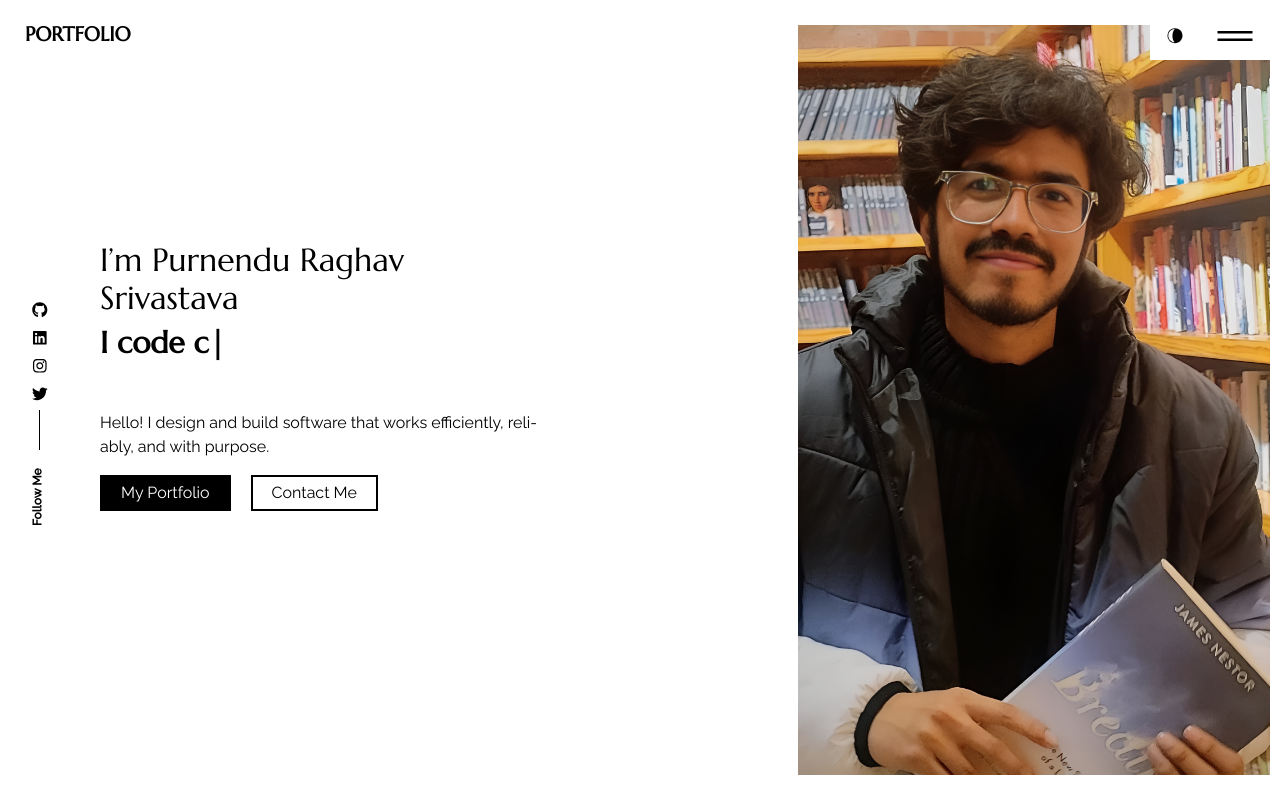
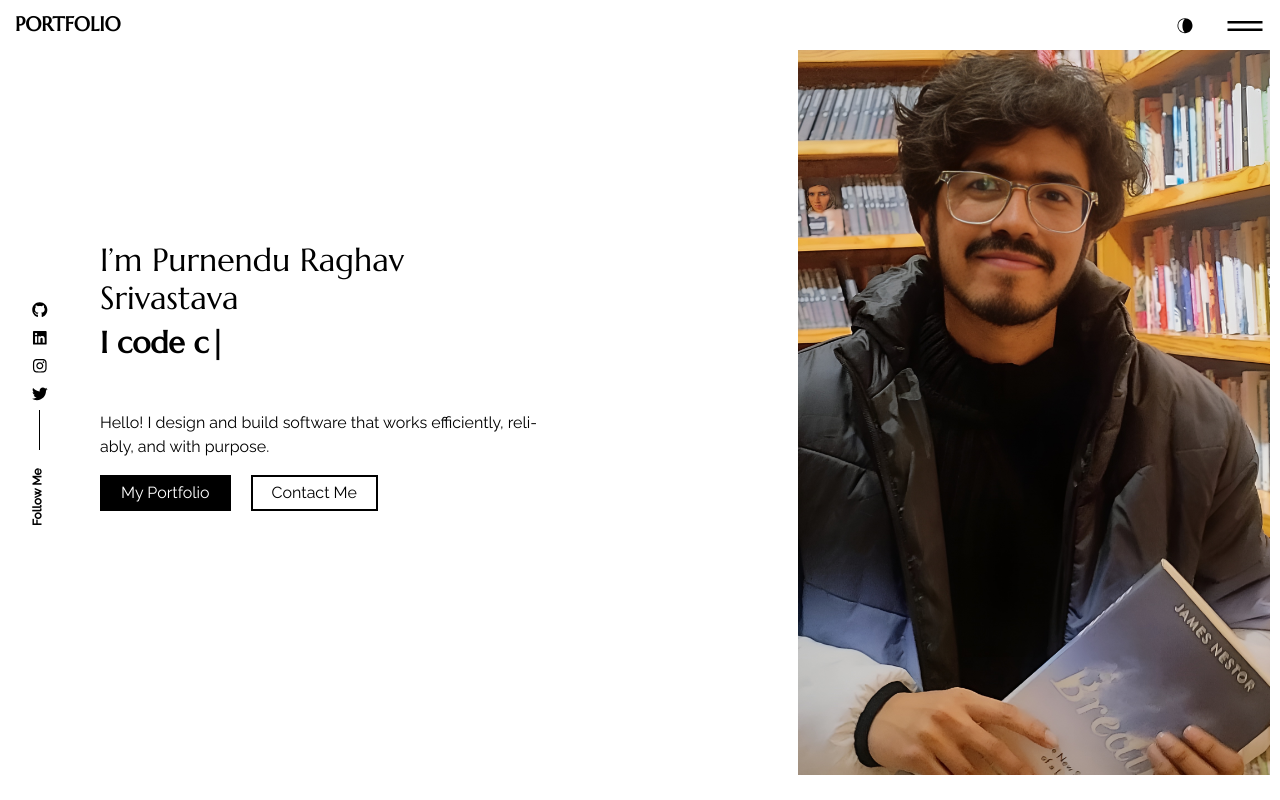
Before and after one commit to ayushks27/Portfolio, a React (Create React App) app: page / in a window 1280 px wide. Built offline with nearby package versions, Linux system fonts and the light colour scheme.

Commit message:
void fillup

```diff
--- a/src/header/index.js
+++ b/src/header/index.js
@@ -20,6 +20,7 @@ const Headermain = () => {
           <Link  className="navbar-brand nav_ac" to="/">
             {logotext}
           </Link>
+          <div className="fill-box"></div>
           <div className="d-flex align-items-center">
           <Themetoggle />
           <button className="menu__button  nav_ac" onClick={handleToggle}>
--- a/src/header/style.css
+++ b/src/header/style.css
@@ -1,7 +1,29 @@
 .site__header {
-    top: 10px;
-    padding-left: 10px;
-    padding-right: 10px;
+  position: fixed;
+  top: 0;
+  left: 0;
+  width: 100%;
+  height: 60px;
+  z-index: 9999;
+}
+
+.header-inner {
+  display: flex;
+  align-items: center;
+  width: 100%;
+  padding: 0 5px;
+  position: relative;
+}
+
+/* Solid middle box */
+.fill-box {
+  position: absolute;
+  top: 0;
+  left: 120px;
+  right: 120px;
+  height: 84%;
+  background-color: var(--primary-color);
+  z-index: 1;
 }
 
 .menu__button {
```
